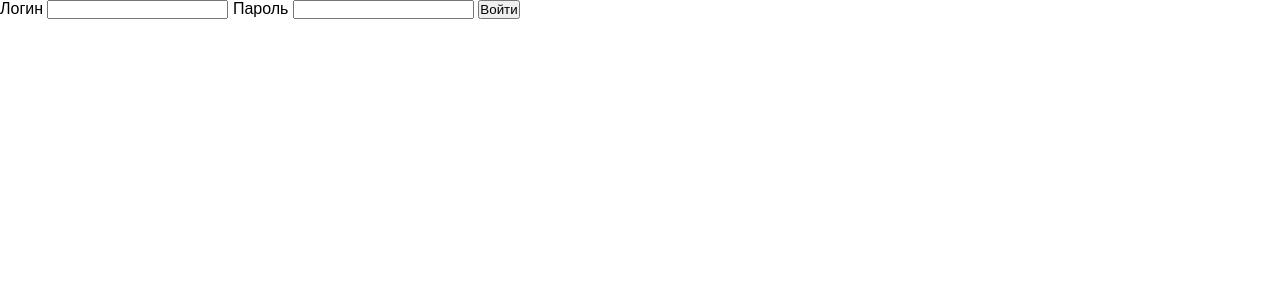
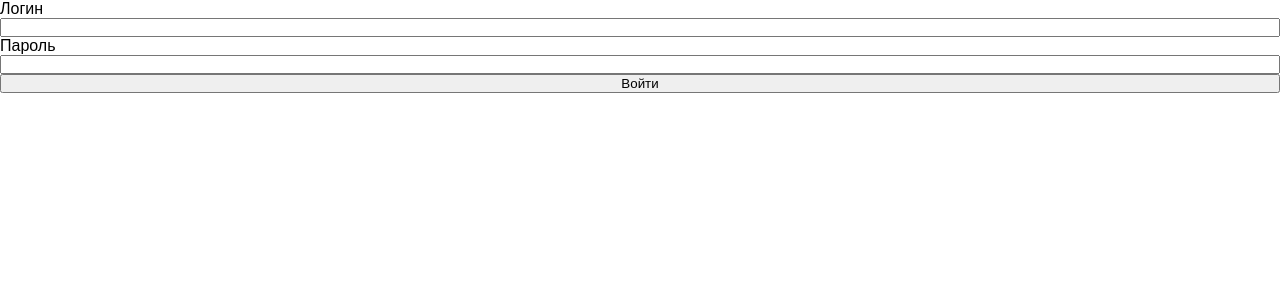
Before and after one commit to Garev152/Synergy, a PHP site: page / in a window 1280 px wide. Shown: the top 300 px of the page. Run offline with PHP 8.4, Linux system fonts and the light colour scheme.

Commit message:
Добавил свойство в main.css

```diff
--- a/assets/css/main.css
+++ b/assets/css/main.css
@@ -8,3 +8,8 @@
 body{
     font-family: Montserrat, sans-serif;
 }
+
+form{
+    display: flex;
+    flex-direction: column;
+}
```
